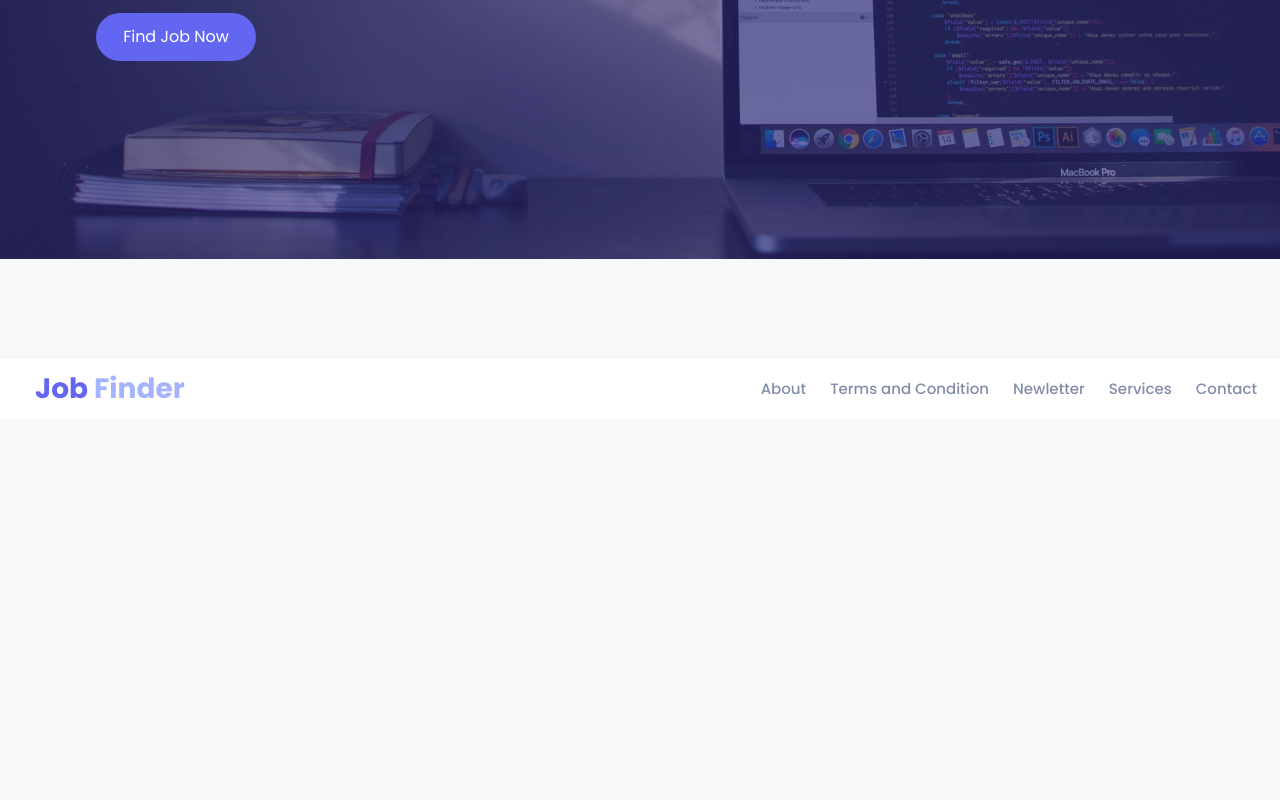
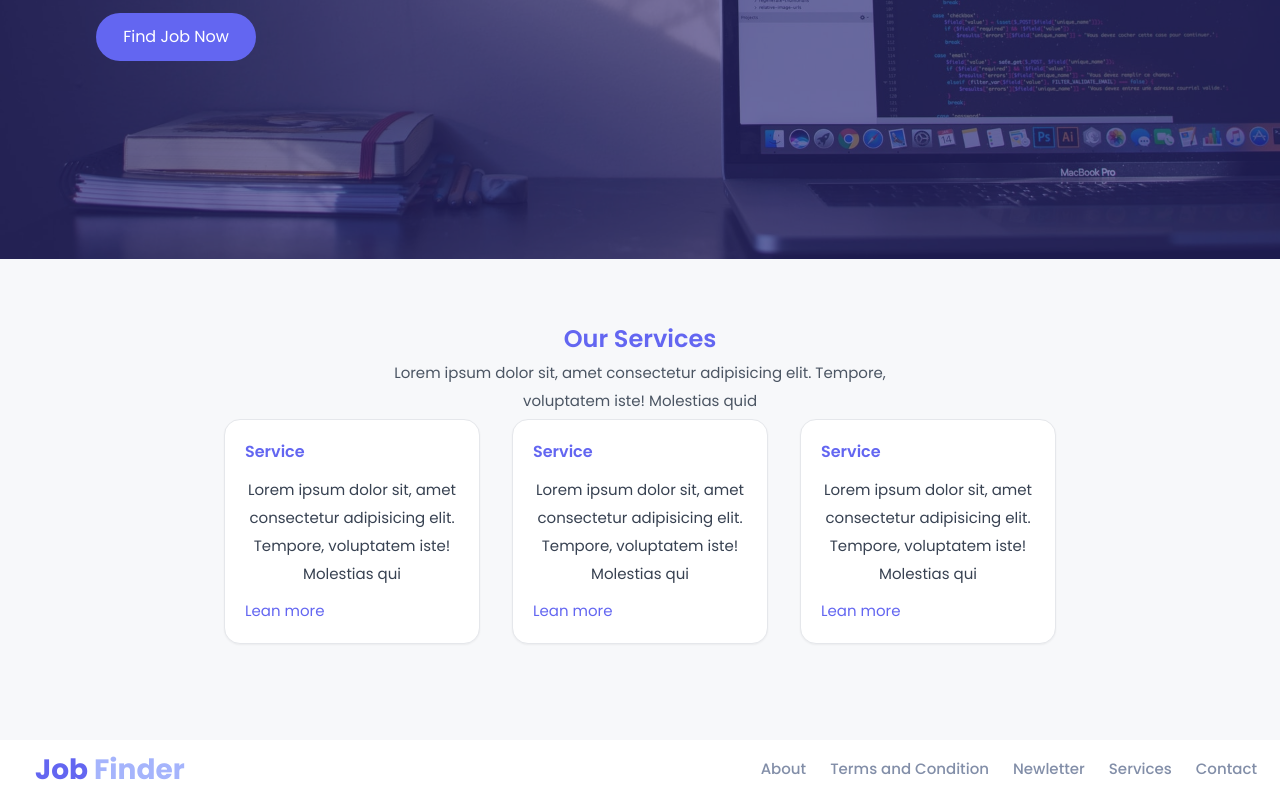
Before and after one commit to abdulhamid469/reactjs-job-finding-app, a React (Vite) app: page / in a window 1280 px wide. Shown: the part 381-1181 px from the top of the page. Before the commit the page ends 800 px from the top, so only its background shows below. Built offline with nearby package versions, Linux system fonts and the light colour scheme.

Commit message:
Services section Completed

```diff
--- /dev/null
+++ b/src/components/Services/index.tsx
@@ -0,0 +1,30 @@
+const Services = () => {
+    const servicesList = [
+        { title: "Service", desc: "Lorem ipsum dolor sit, amet consectetur adipisicing elit. Tempore, voluptatem iste! Molestias qui" },
+        { title: "Service", desc: "Lorem ipsum dolor sit, amet consectetur adipisicing elit. Tempore, voluptatem iste! Molestias qui" },
+        { title: "Service", desc: "Lorem ipsum dolor sit, amet consectetur adipisicing elit. Tempore, voluptatem iste! Molestias qui" },
+    ]
+  return (
+    <div className="w-full flex flex-col items-center gap-8 mt-16 mb-24 md:px-0 px-5">
+        <div className="flex flex-col gap-1 text-center items-center">
+            <span className="font-semibold text-2xl text-indigo-500">Our Services</span>
+            <p className="text-[15px] text-gray-600 max-w-[500px] leading-7 text-center">Lorem ipsum dolor sit, amet consectetur adipisicing elit. Tempore, voluptatem iste! Molestias quid</p>
+            <div className="flex md:w-[65%] my-0 mx-auto w-full items-center gap-8 md:flex-row flex-col">
+                {
+                    servicesList.map((serviceList, index:number) => {
+                        return (
+                            <div className="w-full bg-white hover:bg-indigo-50 transition-all duration-200 p-5 rounded-2xl border border-gray-200 shadow-sm flex flex-col gap-3 items-start" key={index} >
+                                <span className="text-indigo-500 font-semibold">{serviceList.title}</span>
+                                <p className="text-[15px] leading-7 text-gray-700">{serviceList.desc}</p>
+                                <a href="#" className="text-indigo-500 text-[15px]">Lean more</a>
+                            </div>
+                        )
+                    })
+                }
+            </div>
+        </div>
+    </div>
+  )
+}
+
+export default Services;
--- a/src/pages/Home/index.tsx
+++ b/src/pages/Home/index.tsx
@@ -1,9 +1,11 @@
 import Hero from "../../components/Hero";
+import Services from "../../components/Services";
 
 const Home = () => {
   return (
     <div className="w-full">
       <Hero />
+      <Services />
     </div>
   )
 }
```
